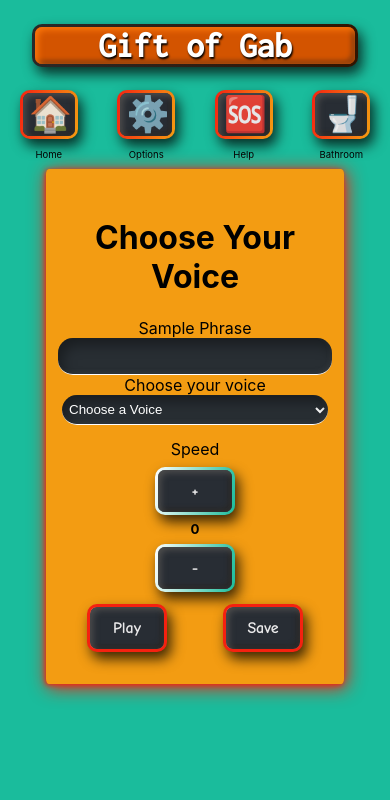
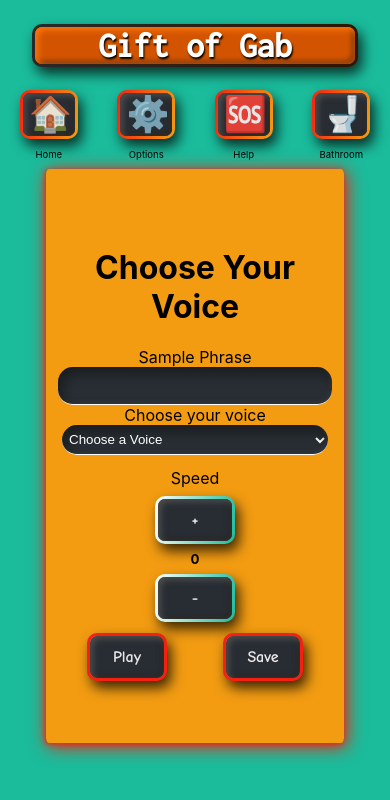
Before and after one commit to GiftOfGab1/FE-dynavox, a React (Create React App) app: page /choose-voice in a window 390 px wide. Shown: the top 800 px of the page. Built offline with nearby package versions, Linux system fonts and the light colour scheme; no server answers.

Commit message:
media queries for the forms

```diff
--- a/src/Components/AddPhraseForm/AddPhrase.css
+++ b/src/Components/AddPhraseForm/AddPhrase.css
@@ -92,3 +92,10 @@ border: 3px solid #F52110;
 background-color: black;
 color: white; */
 }
+
+
+@media all and (max-width: 470px) and (min-width: 200px) {
+  .phrase-input {
+    width: 95%;
+  }
+}
--- a/src/Components/ChooseVoiceForm/ChooseVoice.css
+++ b/src/Components/ChooseVoiceForm/ChooseVoice.css
@@ -101,3 +101,10 @@
   background-color: black;
   color: white; */
 }
+
+
+@media all and (max-width: 470px) and (min-width: 200px) {
+  .choose-voice-form {
+    height: 65%;
+  }
+}
```
